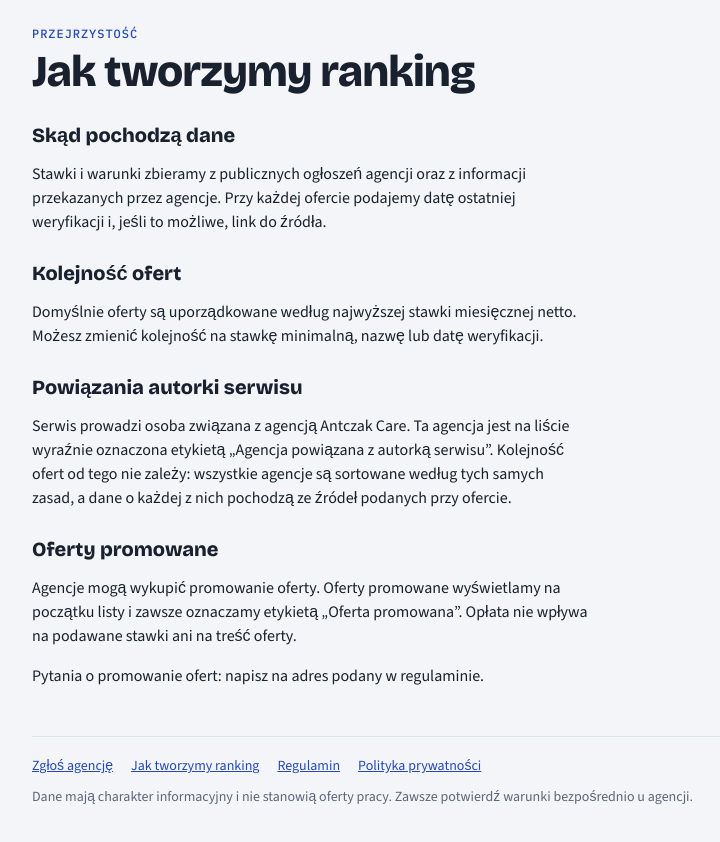
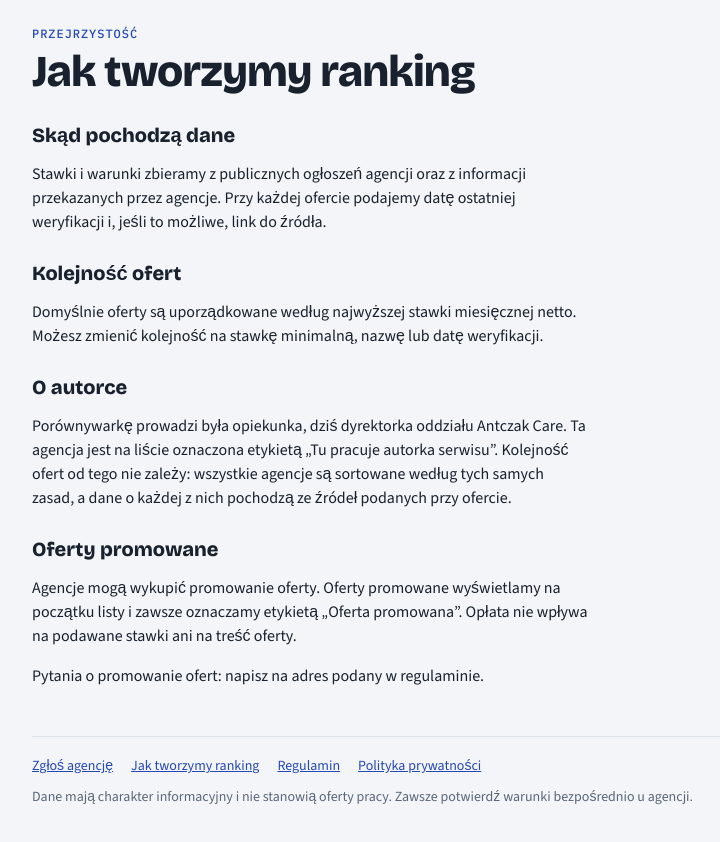
Before and after one commit to stawkiagencji-svg/stawki-agencji, a Next.js app: page /jak-tworzymy-ranking in a window 1280 px wide. Shown: the top 842 px of the page, without its empty margins (34-754 px from the left). Built offline with nearby package versions, Linux system fonts and the light colour scheme; no server answers.

Commit message:
Nowe sformułowanie: „Tu pracuje autorka serwisu” i zdanie o autorce
Co-Authored-By: Claude Opus 5.5 <noreply@anthropic.com>
Claude-Session: https://claude.ai/code/session_017dbGcQFzmWTR18Mr5aCz8V

```diff
--- a/src/app/admin/OfferForm.tsx
+++ b/src/app/admin/OfferForm.tsx
@@ -71,7 +71,7 @@ export default function OfferForm({ offer }: { offer: Offer | null }) {
           <label className="chk"><input type="checkbox" name="a1" defaultChecked={on("a1", o?.a1)} /> Opłaca składki / ubezpieczenie</label>
           <label className="chk"><input type="checkbox" name="example" defaultChecked={on("example", o?.example)} /> Oznacz jako przykład</label>
           <label className="chk"><input type="checkbox" name="promoted" defaultChecked={on("promoted", o?.promoted)} /> Oferta promowana (płatna)</label>
-          <label className="chk"><input type="checkbox" name="affiliated" defaultChecked={on("affiliated", o?.affiliated)} /> Agencja powiązana ze mną (oznaczenie na stronie)</label>
+          <label className="chk"><input type="checkbox" name="affiliated" defaultChecked={on("affiliated", o?.affiliated)} /> Tu pracuję (oznaczenie „Tu pracuje autorka serwisu”)</label>
           <label className="chk"><input type="checkbox" name="published" defaultChecked={on("published", o ? o.published : true)} /> Opublikowana (widoczna na stronie)</label>
         </div>
         <label className="full">Źródła (każdy link w nowej linii)
--- a/src/app/jak-tworzymy-ranking/page.tsx
+++ b/src/app/jak-tworzymy-ranking/page.tsx
@@ -17,11 +17,11 @@ export default function RankingPage() {
         Domyślnie oferty są uporządkowane według najwyższej stawki miesięcznej netto. Możesz zmienić kolejność na stawkę
         minimalną, nazwę lub datę weryfikacji.
       </p>
-      <h2>Powiązania autorki serwisu</h2>
+      <h2>O autorce</h2>
       <p>
-        Serwis prowadzi osoba związana z agencją Antczak Care. Ta agencja jest na liście wyraźnie oznaczona etykietą
-        „Agencja powiązana z autorką serwisu”. Kolejność ofert od tego nie zależy: wszystkie agencje są sortowane według
-        tych samych zasad, a dane o każdej z nich pochodzą ze źródeł podanych przy ofercie.
+        Porównywarkę prowadzi była opiekunka, dziś dyrektorka oddziału Antczak Care. Ta agencja jest na liście
+        oznaczona etykietą „Tu pracuje autorka serwisu”. Kolejność ofert od tego nie zależy: wszystkie agencje są
+        sortowane według tych samych zasad, a dane o każdej z nich pochodzą ze źródeł podanych przy ofercie.
       </p>
       <h2>Oferty promowane</h2>
       <p>
--- a/src/lib/types.ts
+++ b/src/lib/types.ts
@@ -47,7 +47,7 @@ export type Offer = {
   a1: boolean;
   example: boolean;
   promoted: boolean;
-  /** Agencja powiązana z właścicielką serwisu – zawsze oznaczana na stronie. */
+  /** Agencja, w której pracuje właścicielka serwisu – zawsze oznaczana na stronie. */
   affiliated: boolean;
   /** false = szkic widoczny tylko w panelu administratora */
   published: boolean;
```
Also changed, not shown: src/components/Comparator.tsx (+4 -4 lines).
